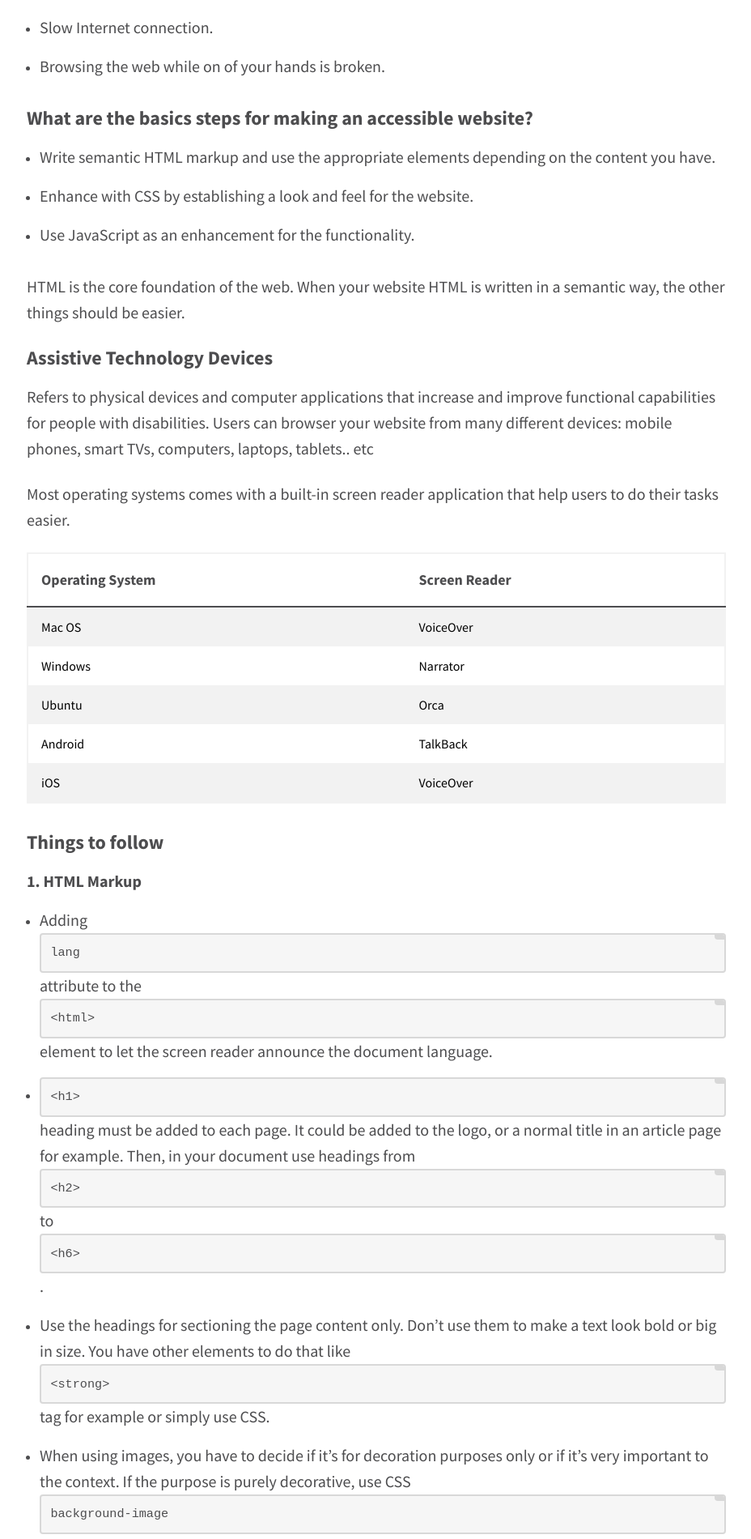
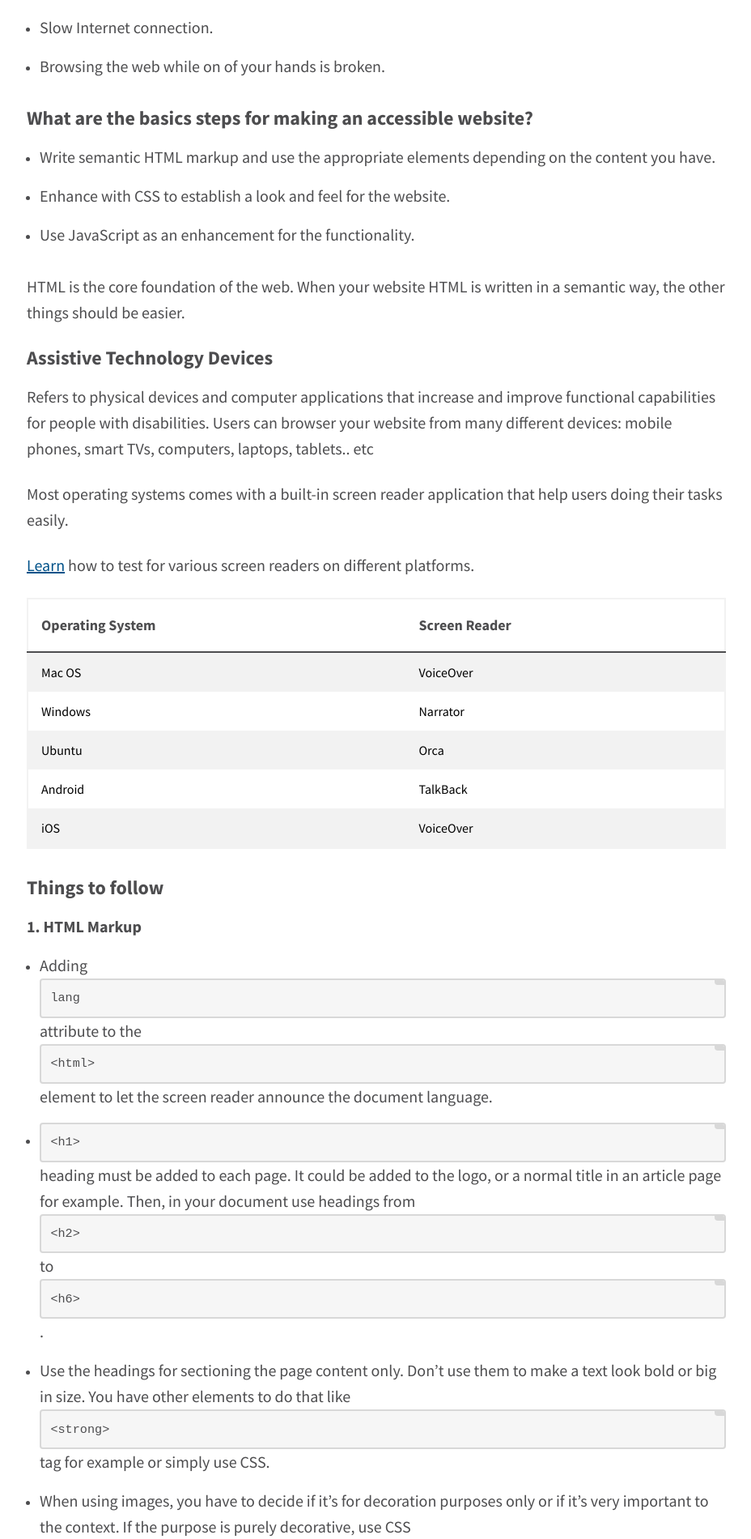
Before and after one commit to shadeed/a11ymatters, a Jekyll site: the page built from _posts/2016-10-01-beginner-guide-to-web-accessibility.markdown, in a window 1280 px wide. Shown: the part 1077-2977 px from the top of the page at 81% size, without its empty margins (175-1103 px from the left). Built offline with Jekyll 4.4.1, drawn with Linux system fonts in a browser that asks for light colours; comment, search, counter and statistics services are not loaded; some of the changed text lies outside the part shown.

Commit message:
updating the intro article

```diff
--- a/_posts/2016-10-01-beginner-guide-to-web-accessibility.markdown
+++ b/_posts/2016-10-01-beginner-guide-to-web-accessibility.markdown
@@ -34,7 +34,7 @@ So basically your website should work for all users and everyone should have acc
 
 - Write semantic HTML markup and use the appropriate elements depending on the content you have.
 
-- Enhance with CSS by establishing a look and feel for the website.
+- Enhance with CSS to establish a look and feel for the website.
 
 - Use JavaScript as an enhancement for the functionality.
 
@@ -44,7 +44,9 @@ HTML is the core foundation of the web. When your website HTML is written in a s
 
 Refers to physical devices and computer applications that increase and improve functional capabilities for people with disabilities. Users can browser your website from many different devices: mobile phones, smart TVs, computers, laptops, tablets.. etc
 
-Most operating systems comes with a built-in screen reader application that help users to do their tasks easier.
+Most operating systems comes with a built-in screen reader application that help users doing their tasks easily.
+
+[Learn](https://www.paciellogroup.com/blog/2015/01/basic-screen-reader-commands-for-accessibility-testing/) how to test for various screen readers on different platforms.
 
 {% include assistive-table.html
    col1="Operating System"
--- a/_scss/components/_components.pattern.scss
+++ b/_scss/components/_components.pattern.scss
@@ -58,6 +58,11 @@
         color: inherit;
         transition: color 0.2s linear, border 0.2s linear;
 
+        &:after {
+            content: ".";
+            opacity: 0;
+        }
+
         @include mq($from: medium) {
             margin-bottom: $unit-small;
         }
--- a/assets/css/main.css
+++ b/assets/css/main.css
@@ -494,6 +494,9 @@ blockquote {
   margin-bottom: 0;
   color: inherit;
   transition: color 0.2s linear, border 0.2s linear; }
+  .c-pattern__name:after {
+    content: ".";
+    opacity: 0; }
   @media (min-width: 58em) {
     .c-pattern__name {
       margin-bottom: 8px; } }
```
Also changed, not shown: other parts of _posts/2016-10-01-beginner-guide-to-web-accessibility.markdown (+0 -2 lines).
